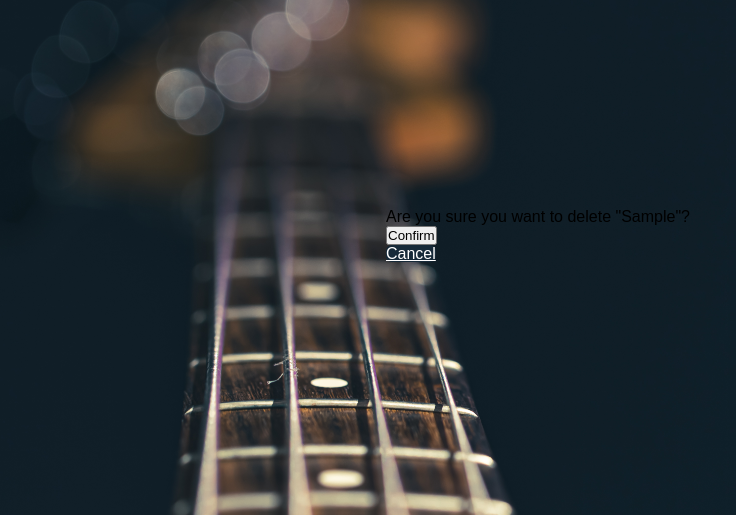
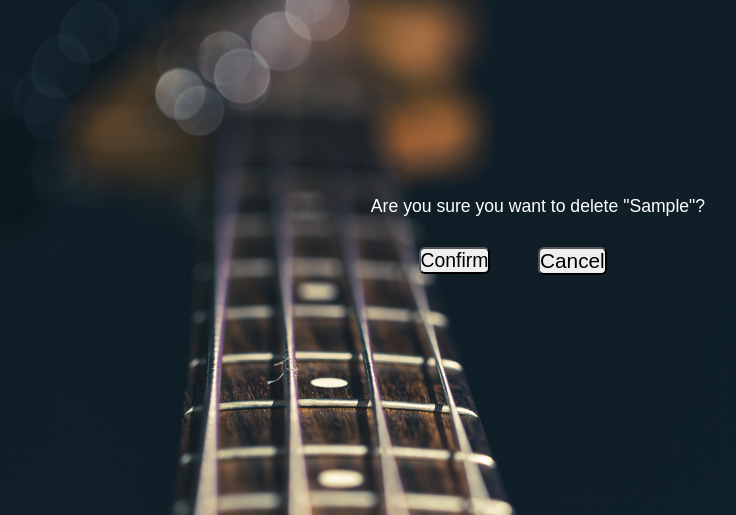
Before and after one commit to CyprianJam/Loopit-develope, a Django app: page /song/delete_song/1 in a window 1280 px wide. Shown: the part 165-680 px from the top of the page, without its empty margins (102-838 px from the left). Run offline with Django 4.2, Linux system fonts and the light colour scheme; tables that the repository leaves empty hold one stand-in row (values such as "Sample post"); some libraries are stand-ins or nearby versions.

Commit message:
Added new css files

```diff
--- a/app_player/additon.py
+++ b/app_player/additon.py
@@ -5,7 +5,7 @@ import re
 
 
 def get_length(urlval):
-    API_KEY = 'AIzaSyByG2wn7WwPrea9_RMYeRejfVKi8yBf5xs'
+    API_KEY = 'AIzaSyCGYAiRtgaFXZ1LscCUMDNhkw85R05rsL0'
     url_dit = f"https://www.googleapis.com/youtube/v3/videos?part=contentDetails&id={urlval}&key={API_KEY}"
     response = requests.get(url_dit)
     data = response.json()
--- a/app_player/templates/delete_song_confirmation.html
+++ b/app_player/templates/delete_song_confirmation.html
@@ -1,20 +1,31 @@
 {% extends "base.html" %}
+{% block content %}
 {% load static %}
-<link rel="stylesheet" href="{% static 'style.css' %}">
+<link rel="stylesheet" href="{% static 'delete.css' %}">
 
 
 
-{% block content %}
+
 
     <form method="post">{% csrf_token %}
-        <p>Are you sure you want to delete "{{ object }}"?</p>
-        <input type="submit" value="Confirm">
-        <div class="s_button">
-            <a class="btn btn-primary btn-sm"
-                href="{% url 'songs_list' %}"
-                role="button"> Cancel
-            </a>
+        <p >Are you sure you want to delete "{{ object }}"?</p>
+        <div class="buttons">
+            <div class="btn_confirm">
+                <button type="submit" value="Confirm">
+                    Confirm
+                </button>
+            </div>
+            <div class="s_button">
+                <button class="btn_cancel">
+                <a class="button_cancel"
+                    href="{% url 'songs_list' %}"
+                    role="button"> Cancel
+                </a>
+                </button>
+            </div>
         </div>
+
+
 
     </form>
 
--- a/search_youtube/temp.py
+++ b/search_youtube/temp.py
@@ -1,6 +1,6 @@
 from apiclient import discovery
 
-api_key = 'AIzaSyByG2wn7WwPrea9_RMYeRejfVKi8yBf5xs'
+api_key = 'AIzaSyCGYAiRtgaFXZ1LscCUMDNhkw85R05rsL0'
 
 youtube = discovery.build('youtube','v3',developerKey = api_key)
 
--- a/search_youtube/views.py
+++ b/search_youtube/views.py
@@ -2,7 +2,7 @@ from django.views.generic import ListView
 from apiclient import discovery
 from search_youtube.forms import SearchResult
 
-api_key = 'AIzaSyByG2wn7WwPrea9_RMYeRejfVKi8yBf5xs'
+api_key = 'AIzaSyCGYAiRtgaFXZ1LscCUMDNhkw85R05rsL0'
 class SearchResultsView(ListView):
     template_name = 'search_results.html'
     form_class = SearchResult
--- a/static/contact.css
+++ b/static/contact.css
@@ -41,7 +41,7 @@ h1 {
     border-top:1px solid #262626;
     border-bottom:1px solid #161712;
     padding:10px 0 10px 0;
-    right: 5px;
+
 
 
 
--- /dev/null
+++ b/static/delete.css
@@ -0,0 +1,53 @@
+body {
+    font-family: sans-serif;
+}
+
+
+p {
+    color:#fff;
+    width: 100%;
+    font-size: 1.1em;
+
+}
+
+.buttons {
+    margin-top: 30px;
+    width: 100%;
+}
+
+.btn_confirm{
+    width: 50%;
+    float: left;
+    font-size: 1.1em;
+    display:flex;
+    justify-content:center;
+    align-items:center;
+}
+
+.btn_confirm button {
+    font-size: 1.1em;
+    border-radius: 6px;
+}
+
+.btn_confirm button:hover {
+    text-decoration: underline;
+}
+
+
+
+
+
+.btn_cancel {
+    font-size: 1.3em;
+    border-radius: 6px;
+
+}
+
+.btn_cancel a {
+    color: #000;
+    text-decoration: none;
+}
+
+.btn_cancel a:hover {
+    text-decoration: underline;
+}
```
Also changed, not shown: app_player/templates/looper.html (+5 -2 lines), search_youtube/templates/search_results.html (+12 -10 lines), static/looper.css (+9 -9 lines), static/search_results.css (added, +46 -0 lines).
